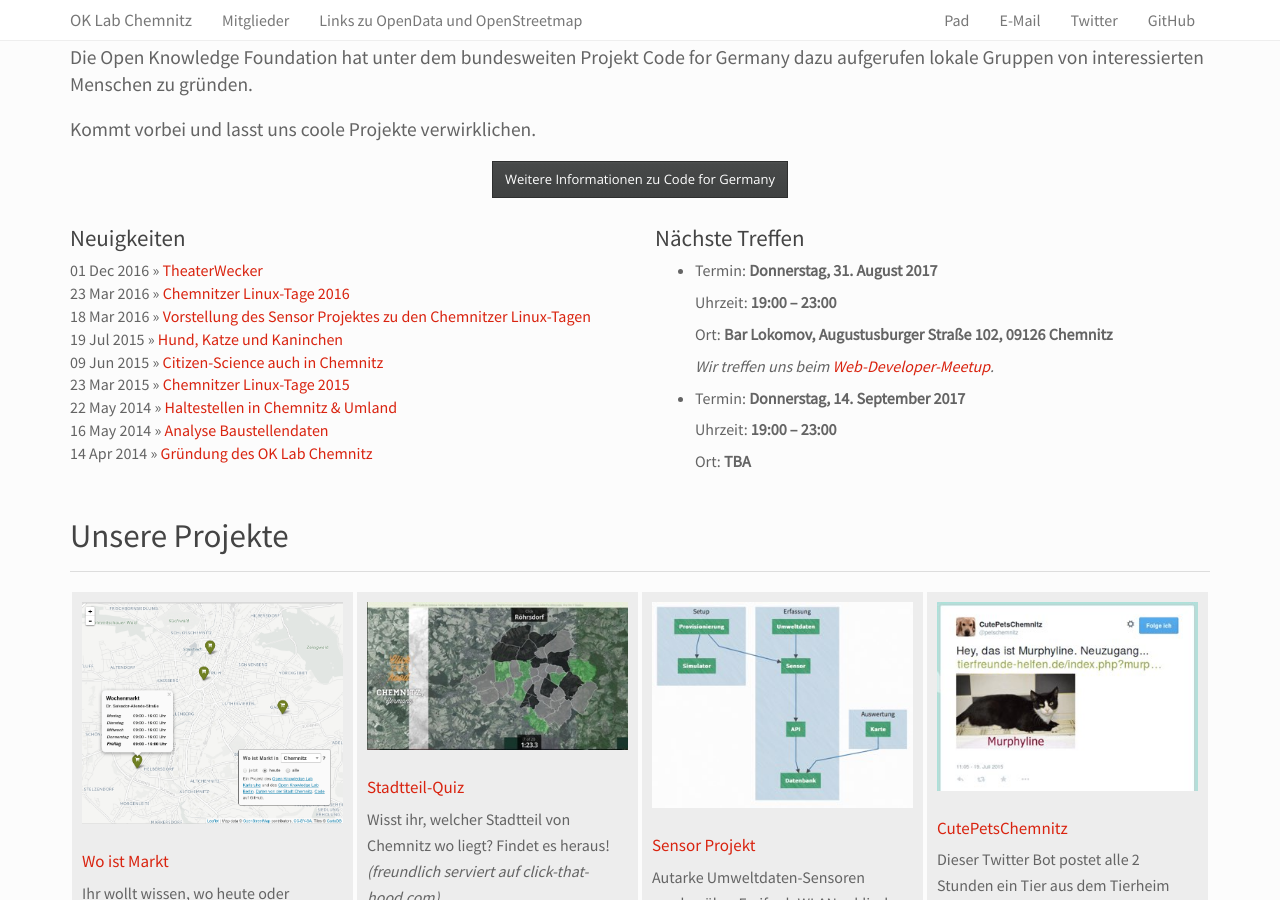
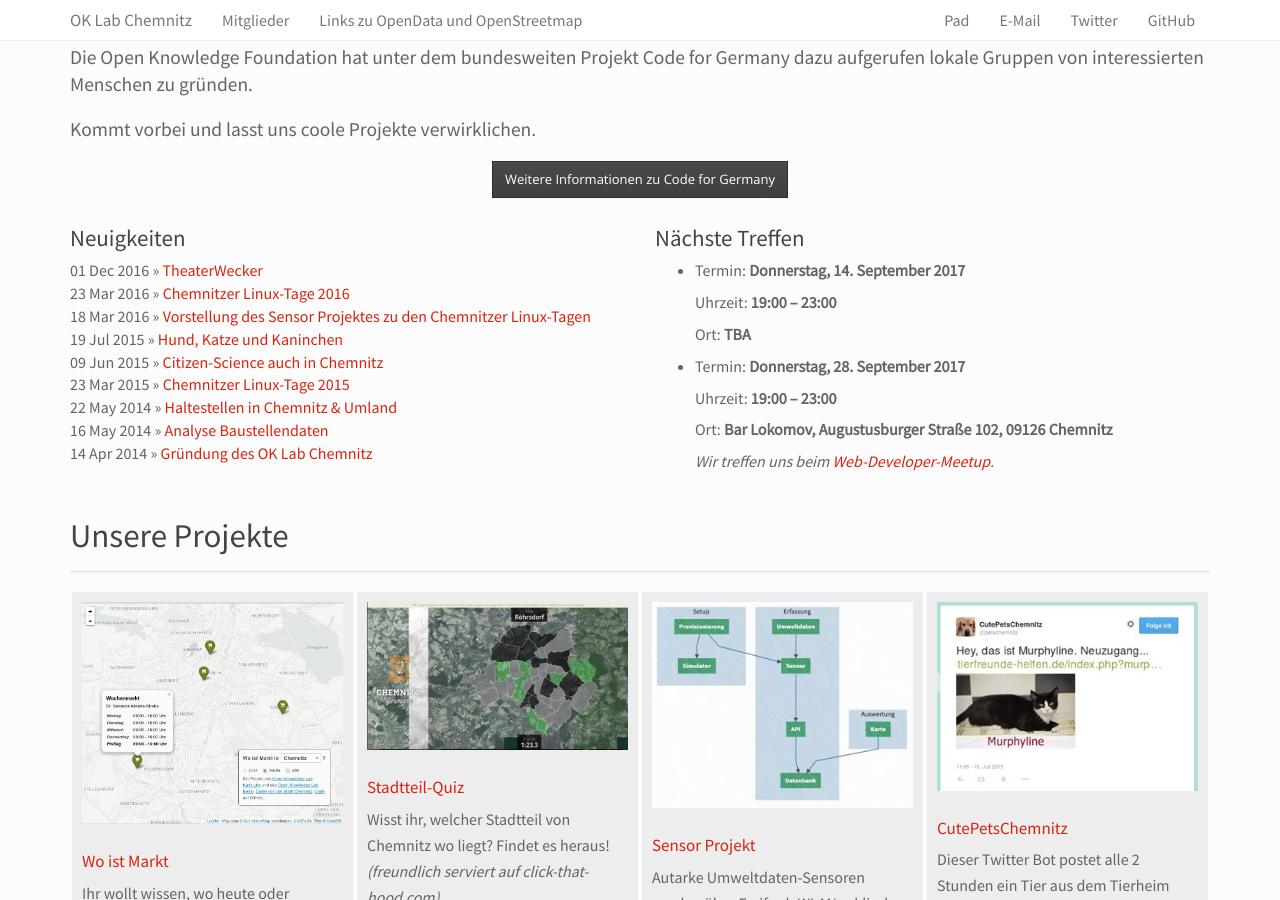
Before and after one commit to CodeforChemnitz/codeforchemnitz.github.io, a Jekyll site: the page built from index.html, in a window 1280 px wide and 900 px high, scrolled down 1282 px. Built offline with Jekyll 4.4.1, drawn with Linux system fonts in a browser that asks for light colours.

Commit message:
Update events

```diff
--- a/_data/treffen.yml
+++ b/_data/treffen.yml
@@ -4,14 +4,14 @@
 #  more: Wir treffen uns beim <a href="https://www.meetup.com/de-DE/Web-Developer-Chemnitz/">Web-Developer-Meetup</a>.
 
 - day: Donnerstag
-  day-nr: 31
-  month: August 2017
-  time: "19:00 – 23:00"
-  location: Bar Lokomov, Augustusburger Straße 102, 09126 Chemnitz
-  more: Wir treffen uns beim <a href="https://www.meetup.com/de-DE/Web-Developer-Chemnitz/">Web-Developer-Meetup</a>.
-
-- day: Donnerstag
   day-nr: 14
   month: September 2017
   time: "19:00 – 23:00"
   location: TBA
+
+- day: Donnerstag
+  day-nr: 28
+  month: September 2017
+  time: "19:00 – 23:00"
+  location: Bar Lokomov, Augustusburger Straße 102, 09126 Chemnitz
+  more: Wir treffen uns beim <a href="https://www.meetup.com/de-DE/Web-Developer-Chemnitz/">Web-Developer-Meetup</a>.
```
